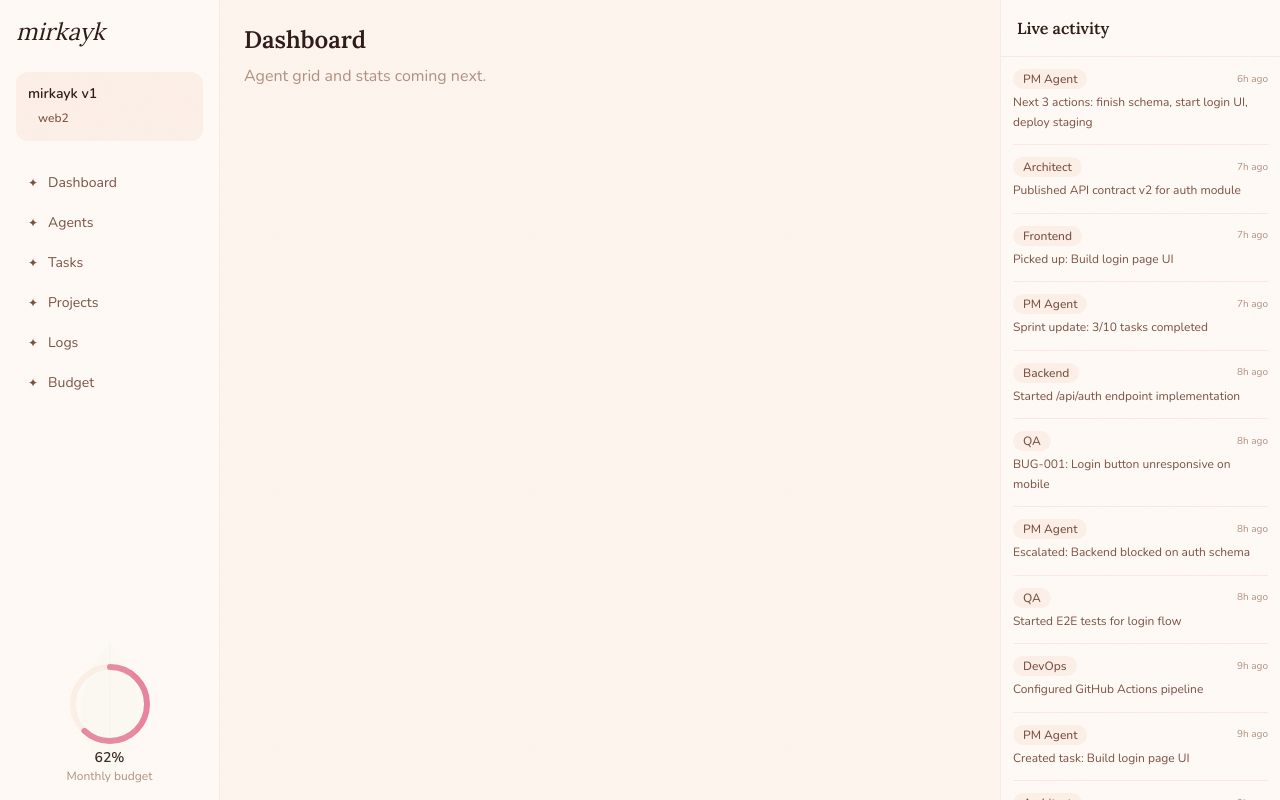
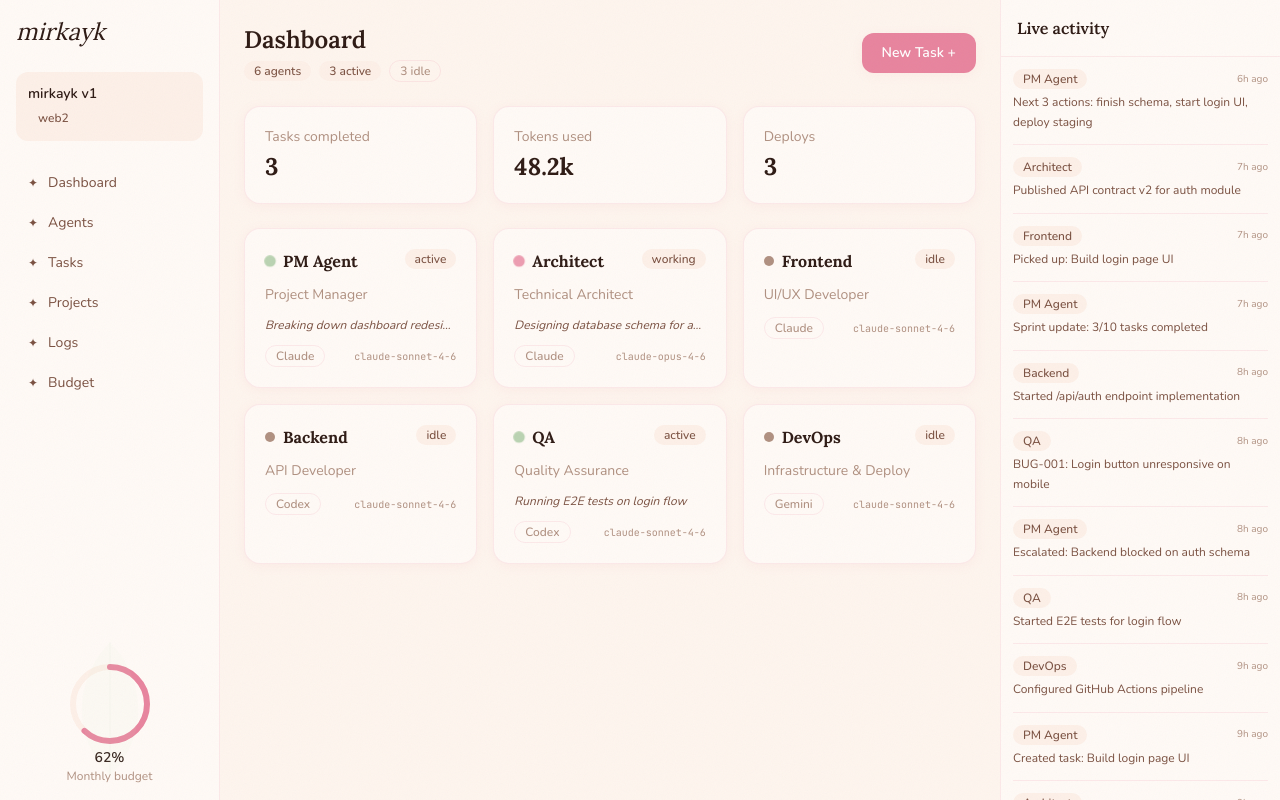
Before and after one commit to baronvedia-blipas/mirkayk, a Next.js app: page / in a window 1280 px wide. Built offline with nearby package versions, Linux system fonts and the light colour scheme.

Commit message:
feat: dashboard home — stats cards, header badges, agent grid

```diff
--- a/app/(dashboard)/page.tsx
+++ b/app/(dashboard)/page.tsx
@@ -1,8 +1,59 @@
+"use client";
+
+import { useState } from "react";
+import { useAgentStore } from "@/lib/stores/agents";
+import { useTaskStore } from "@/lib/stores/tasks";
+import { AgentGrid } from "@/components/agents/agent-grid";
+import { AgentDetail } from "@/components/agents/agent-detail";
+import { TaskModal } from "@/components/tasks/task-modal";
+import { Card } from "@/components/ui/card";
+import { Badge } from "@/components/ui/badge";
+import { Button } from "@/components/ui/button";
+
 export default function DashboardPage() {
+  const agents = useAgentStore((s) => s.agents);
+  const selectedAgentId = useAgentStore((s) => s.selectedAgentId);
+  const tasks = useTaskStore((s) => s.tasks);
+  const [showTaskModal, setShowTaskModal] = useState(false);
+
+  const activeCount = agents.filter((a) => a.status !== "idle").length;
+  const idleCount = agents.length - activeCount;
+  const completedTasks = tasks.filter((t) => t.status === "completed").length;
+  const totalTokens = "48.2k";
+  const deploys = 3;
+
   return (
-    <div>
-      <h1 className="font-display text-2xl font-semibold text-text-900">Dashboard</h1>
-      <p className="font-body text-text-500 mt-2">Agent grid and stats coming next.</p>
+    <div className="max-w-5xl">
+      <div className="flex items-center justify-between mb-6">
+        <div>
+          <h1 className="font-display text-2xl font-semibold text-text-900">Dashboard</h1>
+          <div className="flex items-center gap-2 mt-1">
+            <Badge>{agents.length} agents</Badge>
+            <Badge className="bg-sage-100 text-sage-200">{activeCount} active</Badge>
+            <Badge variant="outline">{idleCount} idle</Badge>
+          </div>
+        </div>
+        <Button onClick={() => setShowTaskModal(true)}>New Task +</Button>
+      </div>
+
+      <div className="grid grid-cols-1 sm:grid-cols-3 gap-4 mb-6">
+        <Card>
+          <p className="text-sm font-body text-text-500">Tasks completed</p>
+          <p className="text-2xl font-display font-bold text-text-900 mt-1">{completedTasks}</p>
+        </Card>
+        <Card>
+          <p className="text-sm font-body text-text-500">Tokens used</p>
+          <p className="text-2xl font-display font-bold text-text-900 mt-1">{totalTokens}</p>
+        </Card>
+        <Card>
+          <p className="text-sm font-body text-text-500">Deploys</p>
+          <p className="text-2xl font-display font-bold text-text-900 mt-1">{deploys}</p>
+        </Card>
+      </div>
+
+      <AgentGrid />
+      <AgentDetail />
+      <TaskModal open={showTaskModal} onClose={() => setShowTaskModal(false)} />
     </div>
   );
 }
```
